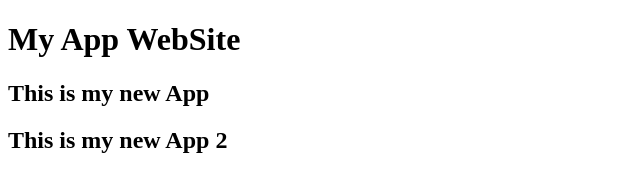
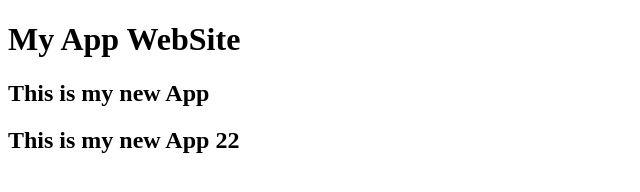
Before and after one commit to ricardocechinel/gitvscode, a plain HTML site: page index.html in a window 1280 px wide. Shown: the full height of the page, 0-640 px from the left. Drawn offline with Linux system fonts and the light colour scheme.

Commit message:
atualizado texto h2

```diff
--- a/index.html
+++ b/index.html
@@ -8,6 +8,6 @@
 <body>
     <h1>My App WebSite</h1>
     <h2>This is my new App</h2>
-    <h2>This is my new App 2</h2>
+    <h2>This is my new App 22</h2>
 </body>
 </html>
```
